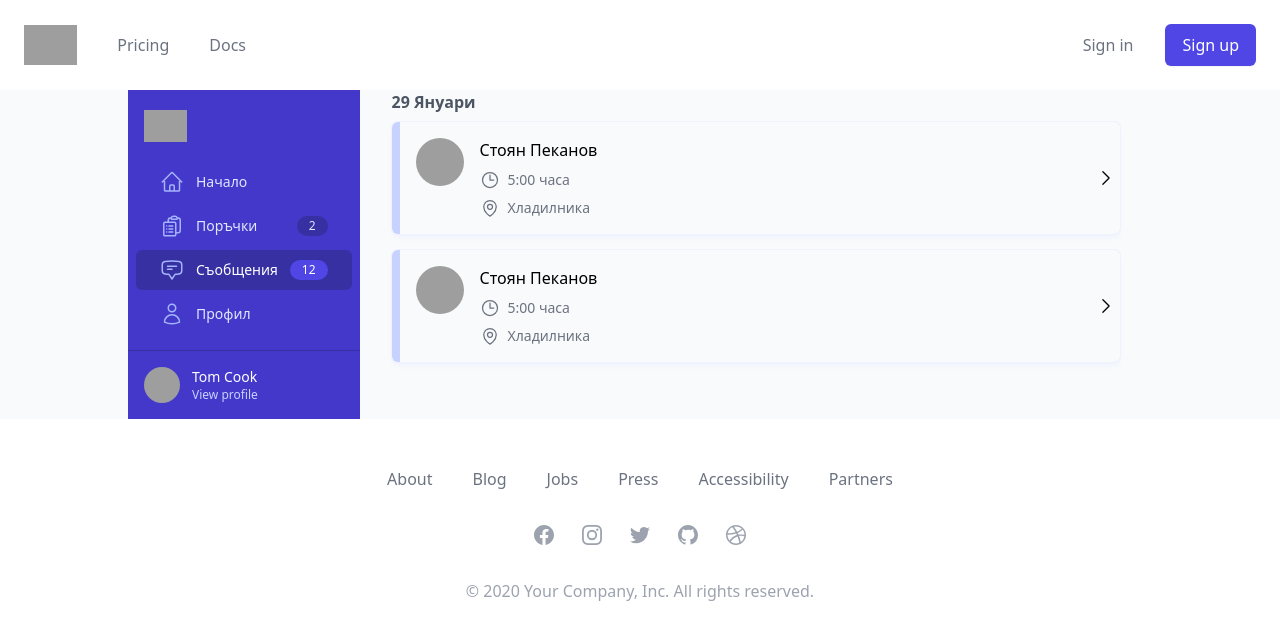
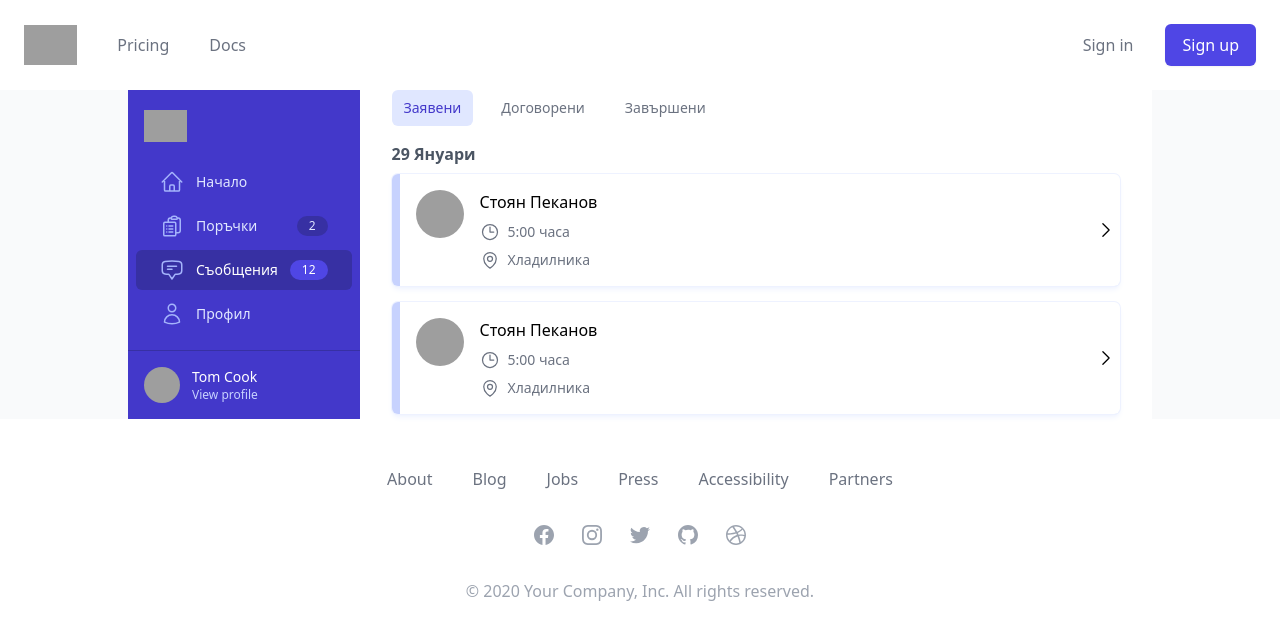
Before and after one commit to velizario/homecare-fe-v2, a React (Vite) app: page /dashboard/orders in a window 1280 px wide. Shown: the top 640 px of the page. Built offline with nearby package versions, Linux system fonts and the light colour scheme; grey boxes are pictures that could not be loaded; a web font is replaced by a local one; what tw-elements would draw is missing.

Commit message:
Orderlist

```diff
--- a/src/structure/dashboard/Dashboard.tsx
+++ b/src/structure/dashboard/Dashboard.tsx
@@ -11,6 +11,7 @@ import Footer from '../footer/Footer';
 import { Route, Routes } from 'react-router-dom';
 import Chat from './chat/Chat';
 import Orders from './orders/Orders';
+import TabsMenu from '../../utilityComponents/TabsMenu';
 
 
 function classNames(...classes:string[]) {
@@ -23,7 +24,7 @@ export default function Dashboard() {
   return (
     <>
       <Header setSidebarOpen={setSidebarOpen}/>
-      <div className="flex max-w-5xl mx-auto">
+      <div className="flex max-w-5xl mx-auto bg-white">
         <Transition.Root show={sidebarOpen} as={Fragment}>
           <Dialog as="div" className="relative z-40 md:hidden" onClose={setSidebarOpen}>
             <Transition.Child
@@ -91,7 +92,7 @@ export default function Dashboard() {
         <div className="hidden bg-indigo-700 lg:block">
           <SidebarDesktop/>
         </div>
-        <div className="flex-1 px-4 md:px-6 lg:px-8">
+        <div className="flex-1  px-4 md:px-6 lg:px-8">
           <Routes>
             <Route path="chat" element={<Chat/>}/>
             <Route path="profile" element={<ProfileSettingsContent/>}/>
--- a/src/structure/dashboard/orders/Orders.tsx
+++ b/src/structure/dashboard/orders/Orders.tsx
@@ -1,5 +1,10 @@
+import TabsMenu from "../../../utilityComponents/TabsMenu";
 import OrderList from "./Orderlist";
 
 export default function Orders() {
-    return <OrderList/>
+    return (<>
+        <TabsMenu />
+        <OrderList />
+    </>
+    )
 }
--- /dev/null
+++ b/src/utilityComponents/TabsMenu.tsx
@@ -0,0 +1,49 @@
+const tabs = [
+    { name: 'Заявени', href: '#', current: true },
+    { name: 'Договорени', href: '#', current: false },
+    { name: 'Завършени', href: '#', current: false },
+  ]
+
+  function classNames(...classes:string[]) {
+    return classes.filter(Boolean).join(' ')
+  }
+
+  export default function TabsMenu() {
+    return (
+      <div className="">
+        <div className="hidden">
+          <label htmlFor="tabs" className="sr-only">
+            Select a tab
+          </label>
+          {/* Use an "onChange" listener to redirect the user to the selected tab URL. */}
+          <select
+            id="tabs"
+            name="tabs"
+            className="block w-full rounded-md border-gray-300 focus:border-indigo-500 focus:ring-indigo-500"
+            defaultValue={tabs.find((tab) => tab.current)?.name}
+          >
+            {tabs.map((tab) => (
+              <option key={tab.name}>{tab.name}</option>
+            ))}
+          </select>
+        </div>
+        <div className="block pb-2 mb-2">
+          <nav className="flex space-x-4" aria-label="Tabs">
+            {tabs.map((tab) => (
+              <a
+                key={tab.name}
+                href={tab.href}
+                className={classNames(
+                  tab.current ? 'bg-indigo-100 text-indigo-700' : 'text-gray-500 hover:text-gray-700',
+                  'px-3 py-2 font-medium text-sm rounded-md'
+                )}
+                aria-current={tab.current ? 'page' : undefined}
+              >
+                {tab.name}
+              </a>
+            ))}
+          </nav>
+        </div>
+      </div>
+    )
+  }
```
